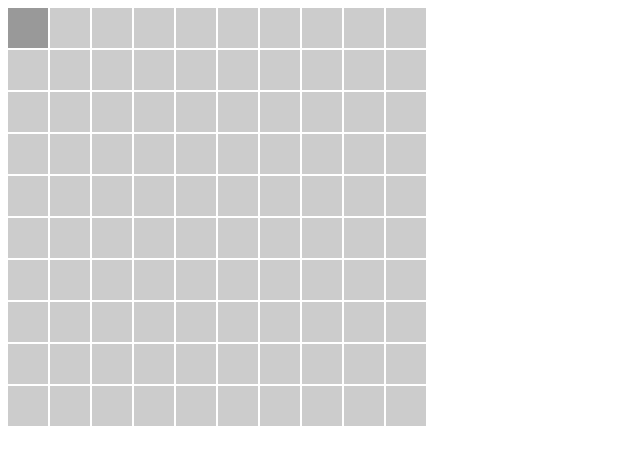
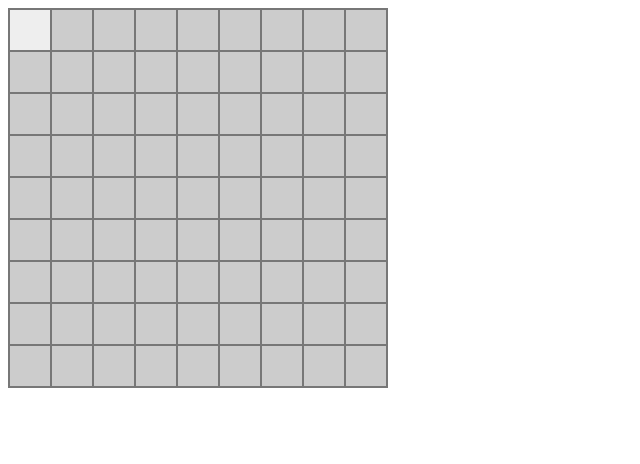
Before and after one commit to vininnn/minesweeper, a website built with Vite: page index.html in a window 1280 px wide. Both pictures are taken after a click on the element 28 px from the left and 28 px from the top of the page. Shown: the whole page, without its empty margins (0-640 px from the left). Built offline with nearby package versions, Linux system fonts and the light colour scheme.

Commit message:
Criando gerador de bombas e count das celulas

```diff
--- a/src/core/boardGenerator.ts
+++ b/src/core/boardGenerator.ts
@@ -3,16 +3,21 @@ import type { DifficultSettings } from "../constants/gameConfig.ts";
 
 export function createBoard(settings: DifficultSettings): Cell[][] {
     const board: Cell[][] = [];
-    const { rows, columns, bombCount } = settings;
+    const { rows, columns } = settings;
 
     for (let i=0; i<rows; i++) {
+        const currentRow: Cell[] = [];
+
         for (let j=0; j<columns; j++) {
-
+            currentRow.push({
+               isBomb: false,
+               count: 0,
+               isRevealed: false,
+               isFlagged: false,
+            });
         }
+        board.push(currentRow);
     }
-
-    let bombPlaced = 0;
-    while (bombPlaced < bombCount) {}
 
     return board;
 }
--- a/src/main.ts
+++ b/src/main.ts
@@ -1,18 +1,45 @@
 import './style.css'
-//import { createBoard } from "./core/boardGenerator.ts";
+import { DifficultConfigs, DifficultLevel } from "./constants/gameConfig.ts";
+import { createBoard } from "./core/boardGenerator.ts";
+import { plantBombs } from "./utils/bombGenerator.ts";
+import type { Cell } from "./types/cell.ts";
 
-const game = document.getElementById("game")!;
-const size = 10;
+const gameContainer = document.getElementById("game")!;
+const diffConfig = DifficultConfigs[DifficultLevel.BEGINNER];
+const board = createBoard(diffConfig);
 
-for (let row = 0; row<size; row++) {
-    for (let col = 0; col<size; col++) {
-        const cell = document.createElement("div");
-        cell.classList.add("cell");
+let isGameStarted = false;
 
-        game.appendChild(cell);
+gameContainer.style.gridTemplateColumns = `repeat(${diffConfig.columns}, 40px)`
+gameContainer.innerHTML = "";
 
-        cell.addEventListener("click", () => {
-            cell.style.background = "#999";
+board.forEach((row, rowIndex) => {
+    row.forEach((cellData, columnIndex) => {
+        const cellElement = document.createElement("div");
+        cellElement.classList.add("cell");
+
+        gameContainer.appendChild(cellElement)
+
+        cellElement.addEventListener("click", () => {
+            if (!isGameStarted) {
+                plantBombs(board, rowIndex, columnIndex, diffConfig.bombCount);
+                isGameStarted = true;
+            }
+            revealCell(cellData, cellElement)
         })
+    })
+})
+
+function revealCell(cell: Cell, element: HTMLElement) {
+    if (cell.isRevealed || cell.isFlagged) return;
+
+    cell.isRevealed = true;
+    element.classList.add("revealed");
+
+    if (cell.isBomb) {
+        element.textContent = "B";
+        element.style.background = "red";
+    } else if (cell.count > 0) {
+        element.textContent = cell.count.toString()
     }
 }
--- a/src/style.css
+++ b/src/style.css
@@ -1,7 +1,9 @@
 #game {
     display: grid;
-    grid-template-columns: repeat(10, 40px);
     gap: 2px;
+    background: #777;
+    padding: 2px;
+    width: fit-content;
 }
 
 .cell {
@@ -12,4 +14,10 @@
     align-items: center;
     justify-content: center;
     cursor: pointer;
+    user-select: none;
 }
+
+.cell.revealed {
+    background: #eee;
+    cursor: default;
+}
--- /dev/null
+++ b/src/utils/bombGenerator.ts
@@ -0,0 +1,63 @@
+import type { Cell } from "../types/cell.ts";
+
+export function plantBombs(board: Cell[][], clickedRow: number, clickedColumn: number, bombCount: number) {
+    const rows = board.length;
+    const columns = board[0].length;
+    const safeZone = new Set<number>();
+
+    // Safe zone (click + 8 neighboring cells)
+    for (let  r = clickedRow - 1; r <= clickedRow + 1; r++) {
+        for (let  c = clickedColumn - 1; c <= clickedColumn + 1; c++) {
+            // Checking limits
+            if (r >= 0 && r < rows && c >= 0 && c < columns) {
+                // Converting to linear indexes ex.:(row 1, column 2) = 1 * 10(on beginner) + 2 = 12
+                safeZone.add(r * columns + c);
+            }
+        }
+    }
+
+    // Bomb placed
+    let bombsPlaced = 0;
+    while (bombsPlaced < bombCount) {
+        const randomRow = Math.floor(Math.random()*rows);
+        const randomColumn = Math.floor(Math.random()*columns);
+        // Linear index
+        const index = randomRow *  columns + randomColumn;
+
+        if (!safeZone.has(index) && !board[randomRow][randomColumn].isBomb) {
+            board[randomRow][randomColumn].isBomb = true;
+            bombsPlaced++;
+        }
+    }
+
+    calculateNeighborCounts(board);
+}
+
+function calculateNeighborCounts(board: Cell[][]) {
+    const rows = board.length;
+    const columns = board[0].length;
+
+    for (let  r = 0; r < rows; r++) {
+        for (let  c = 0; c < columns; c++) {
+            if (board[r][c].isBomb) continue;
+
+            let count = 0;
+            // Check on neighbors
+            // dr = delta row
+            // dc = delta column
+            for (let dr = -1; dr <= 1; dr++){
+                for (let dc = -1; dc <= 1; dc++) {
+                    // nr = neighbor row
+                    // nc = neighbor column
+                    const nr = r + dr;
+                    const nc = c + dc;
+                    // Checking limits and bombs
+                    if (nr >= 0 && nr < rows && nc >= 0 && nc < columns && board[nr][nc].isBomb) {
+                        count++;
+                    }
+                }
+            }
+            board[r][c].count = count
+        }
+    }
+}
```
